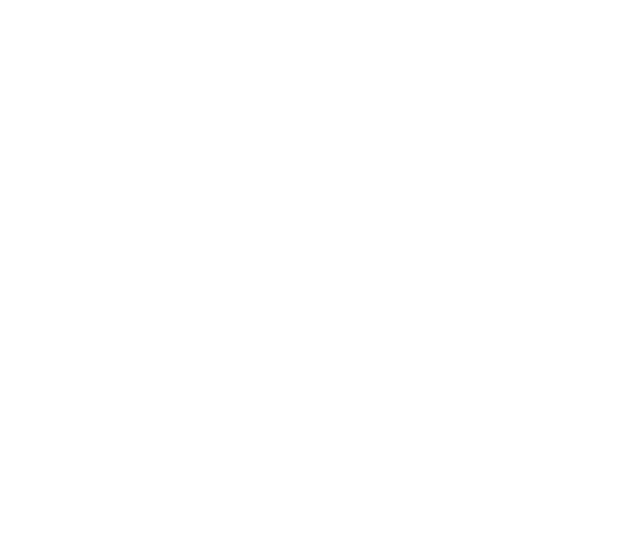
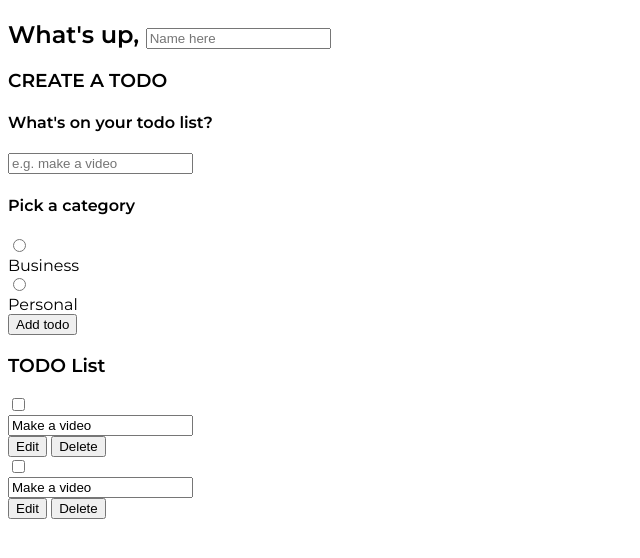
Before and after one commit to MajaPetkova/JS-Advanced, a plain HTML site: page Another ToDo List/index.html in a window 1280 px wide. Shown: the whole page, without its empty margins (0-640 px from the left). Drawn offline with Linux system fonts and the light colour scheme.

Commit message:
Add html

```diff
--- a/Another ToDo List/index.html
+++ b/Another ToDo List/index.html
@@ -5,9 +5,73 @@
     <meta http-equiv="X-UA-Compatible" content="IE=edge">
     <meta name="viewport" content="width=device-width, initial-scale=1.0">
     <link rel="stylesheet" href="style.css">
-    <title>Document</title>
+    <title>Another ToDo List with LocalStorage</title>
 </head>
 <body>
+<main class="app">
 
+    <section class="greeting">
+        <h2 class="title">
+            What's up, <input type="text" id="name" placeholder="Name here">
+        </h2>
+    </section>
+
+    <section class="create-todo">
+        <h3>CREATE A TODO</h3>
+        <form action="#" id="new-todo-form">
+            <h4>What's on your todo list?</h4>
+            <input type="text" name="content" id="content" placeholder="e.g. make a video">
+         <h4>Pick a category</h4>
+       <div class="options">
+        <label>
+            <input type="radio" name="category" id="category1" value="business">
+            <span class="bubble business"></span>
+            <div>Business</div>
+        </label>
+        <label>
+            <input type="radio" name="category" id="category2" value="personal">
+            <span class="bubble personal"></span>
+            <div>Personal</div>
+        </label>
+    </div>
+    <input type="submit" value="Add todo"/>
+        </form>
+    </section>
+
+    <section class="todo-list">
+        <h3>TODO List</h3>
+        <div class="list" id="todo-list">
+            <div class="todo-item">
+                <label>
+                    <input type="checkbox">
+                    <span class="bubble business"></span>
+                </label>
+                <div class="todo-content">
+                    <input type="text" value="Make a video" readonly>
+                </div>
+                <div class="actions">
+                    <button class="edit">Edit</button>
+                    <button class="delete">Delete</button>
+                </div>
+            </div>
+            <div class="todo-item">
+                <label>
+                    <input type="checkbox">
+                    <span class="bubble business"></span>
+                </label>
+                <div class="todo-content">
+                    <input type="text" value="Make a video" readonly>
+                </div>
+                <div class="actions">
+                    <button class="edit">Edit</button>
+                    <button class="delete">Delete</button>
+                </div>
+            </div>
+        </div>
+    </section>
+</main>
+
+
+   <script src="index.js"></script>
 </body>
 </html>
--- a/Another ToDo List/style.css
+++ b/Another ToDo List/style.css
@@ -0,0 +1,5 @@
+@import url('https://fonts.googleapis.com/css2?family=Montserrat:ital,wght@0,100;0,200;0,300;0,400;0,500;0,600;1,100;1,300;1,400&family=PT+Sans:ital,wght@0,400;0,700;1,400;1,700&display=swap');
+
+html{
+    font-family:'Montserrat' ;
+}
```
